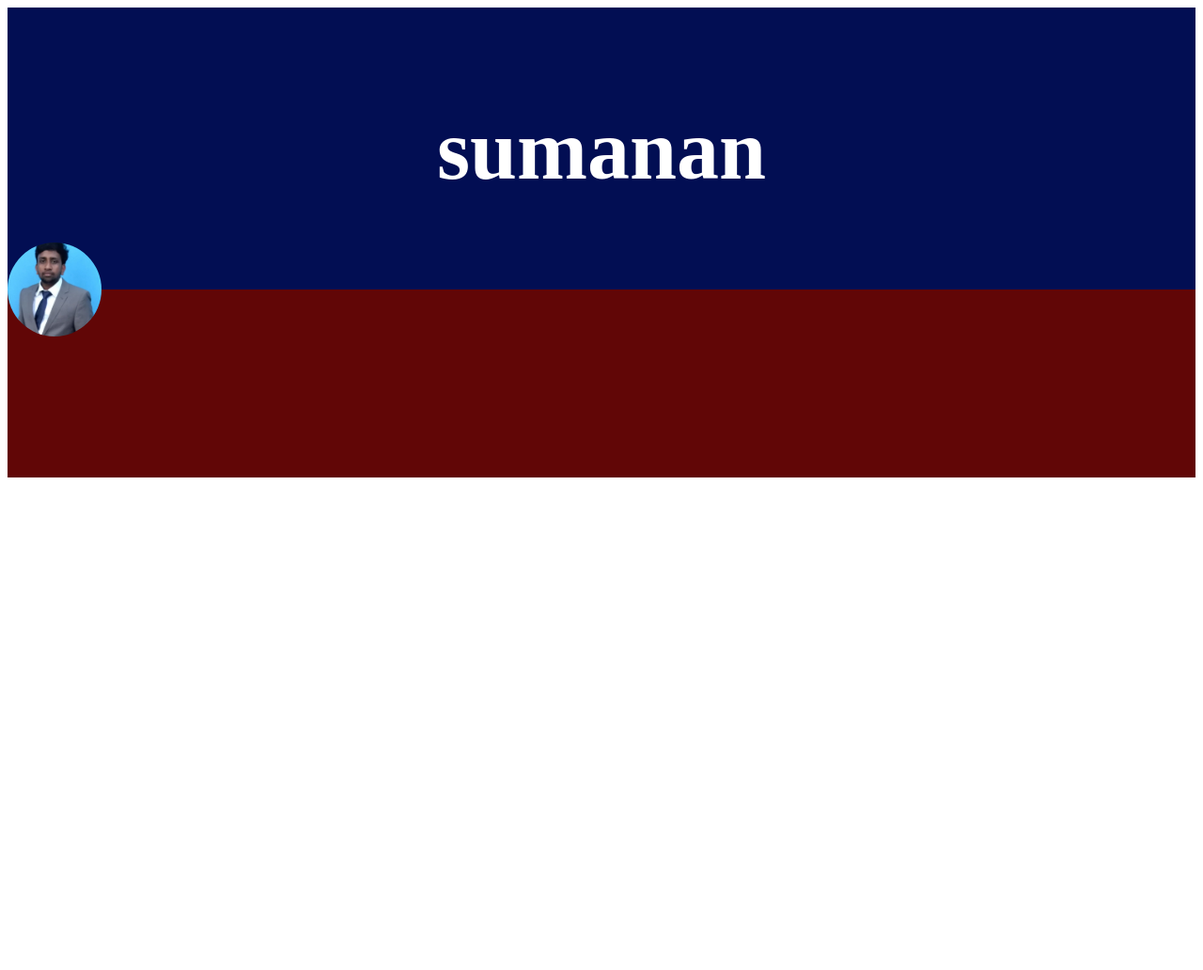
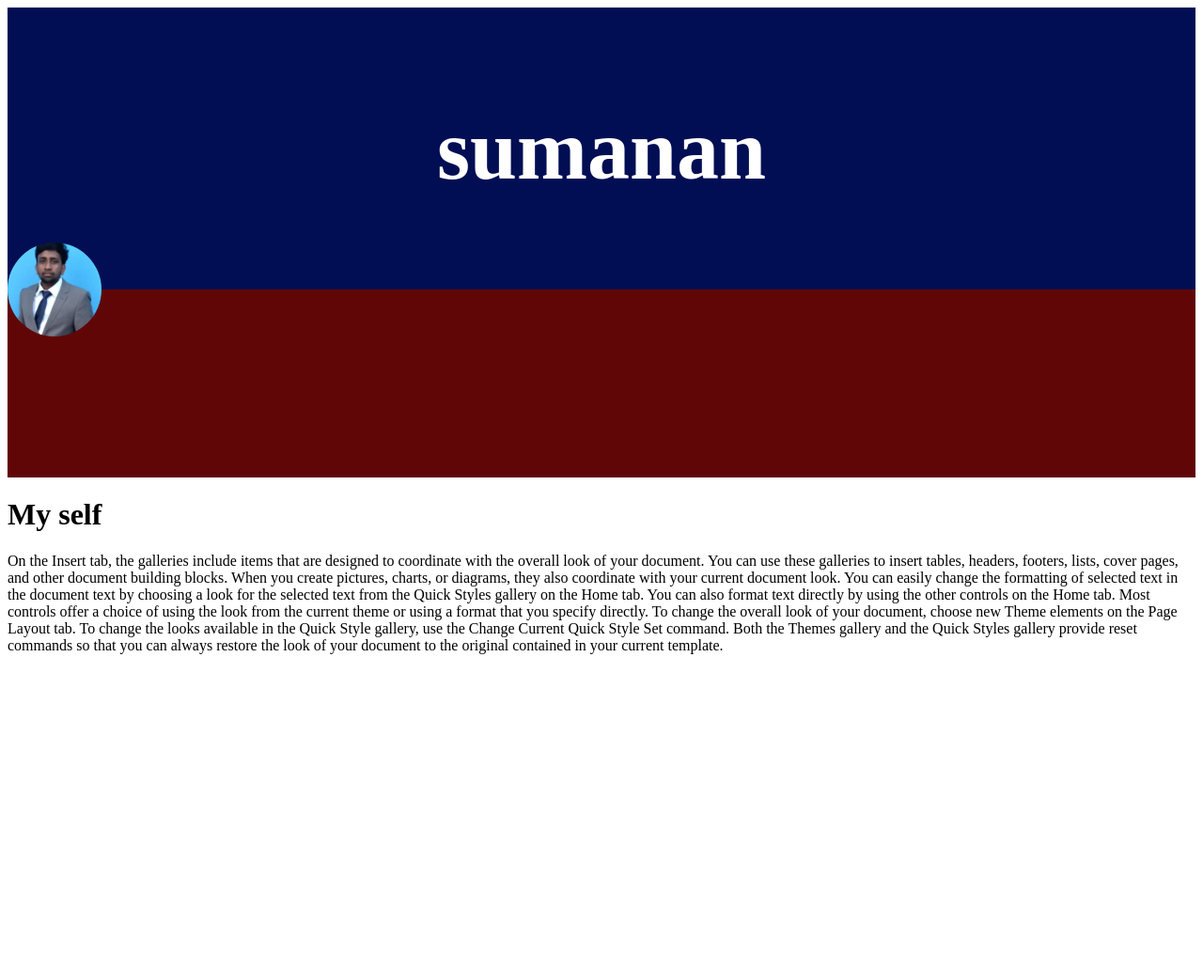
Before and after one commit to sv9895/htmlrrrw, a plain HTML site: page index.html in a window 1280 px wide. Shown: the whole page at 94% size. Before the commit the page ends 800 px from the top, so only its background shows below. Drawn offline with Linux system fonts and the light colour scheme.

Commit message:
Update index.html

```diff
--- a/index.html
+++ b/index.html
@@ -21,33 +21,62 @@
             width: 100%;
             background-color: rgb(2, 14, 83);
         }
-        .desi01-img{
+
+        .desi01-img {
             position: absolute;
             padding-top: 250px;
         }
-        .img1{
+
+        .img1 {
             height: 100px;
             width: 100px;
             border-radius: 100%;
         }
-        .t1{
+
+        .t1 {
             padding-top: 100px;
             margin: auto;
             text-align: center;
             color: white;
             font-size: 90px;
         }
+
+        .desi02 {
+            position: relative;
+            margin: auto;
+            height: 500px;
+            width: 100%;
+
+        }
     </style>
 </head>
 
 <body>
     <div class="desi01">
-
         <div class="desi01-01">
-                <h1 class="t1">sumanan</h1>
+            <h1 class="t1">sumanan</h1>
         </div>
         <div class="desi01-img"><img src="profile.jpg" class="img1"></div>
     </div>
+    <div class="desi02">
+        <h1>My self</h1>
+        <p>On the Insert tab, the galleries include items that are designed to coordinate with the overall look of your
+            document. You can use these galleries to insert tables, headers, footers, lists, cover pages, and other
+            document building blocks. When you create pictures, charts, or diagrams, they also coordinate with your
+            current document look.
+            You can easily change the formatting of selected text in the document text by choosing a look for the
+            selected text from the Quick Styles gallery on the Home tab. You can also format text directly by using the
+            other controls on the Home tab. Most controls offer a choice of using the look from the current theme or
+            using a format that you specify directly.
+            To change the overall look of your document, choose new Theme elements on the Page Layout tab. To change
+            the looks available in the Quick Style gallery, use the Change Current Quick Style Set command. Both the
+            Themes gallery and the Quick Styles gallery provide reset commands so that you can always restore the look
+            of your document to the original contained in your current template.
+        </p>
+    </div>
+
+
+
 </body>
 
 </html>
```
